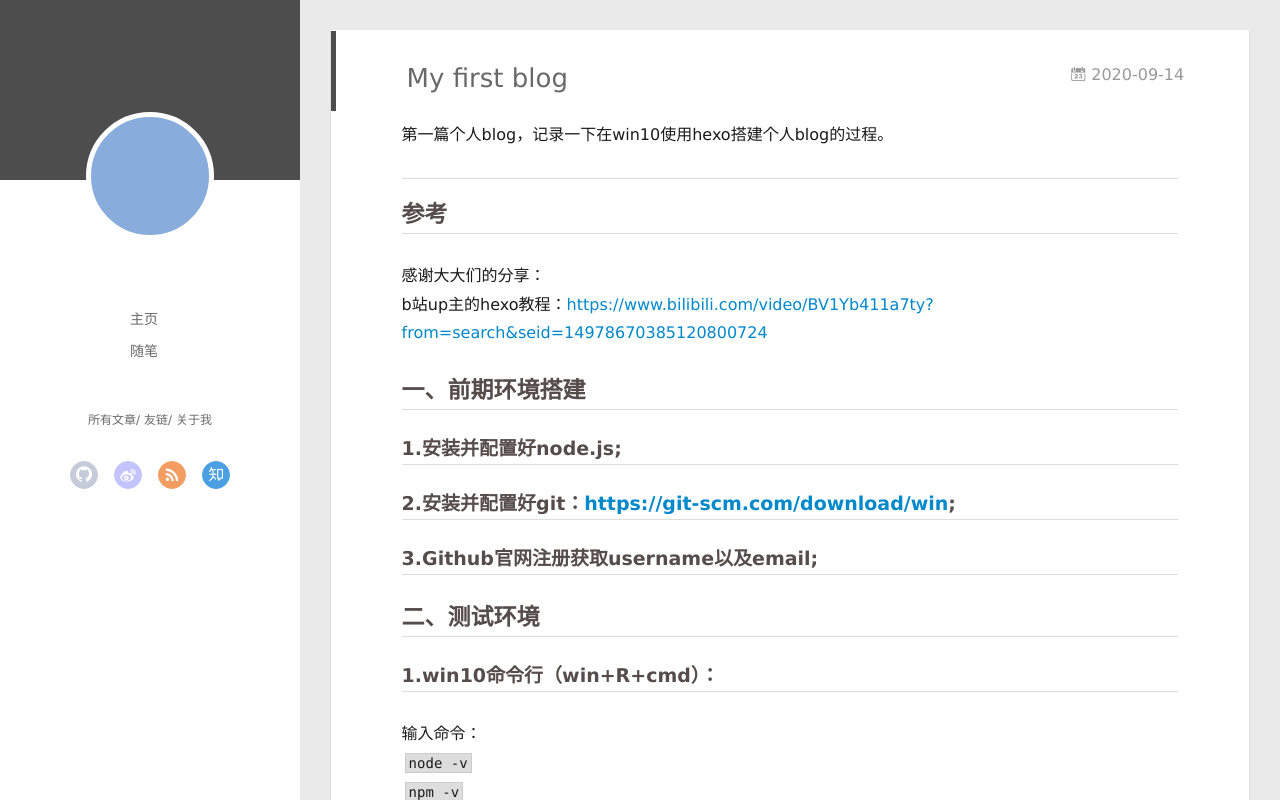
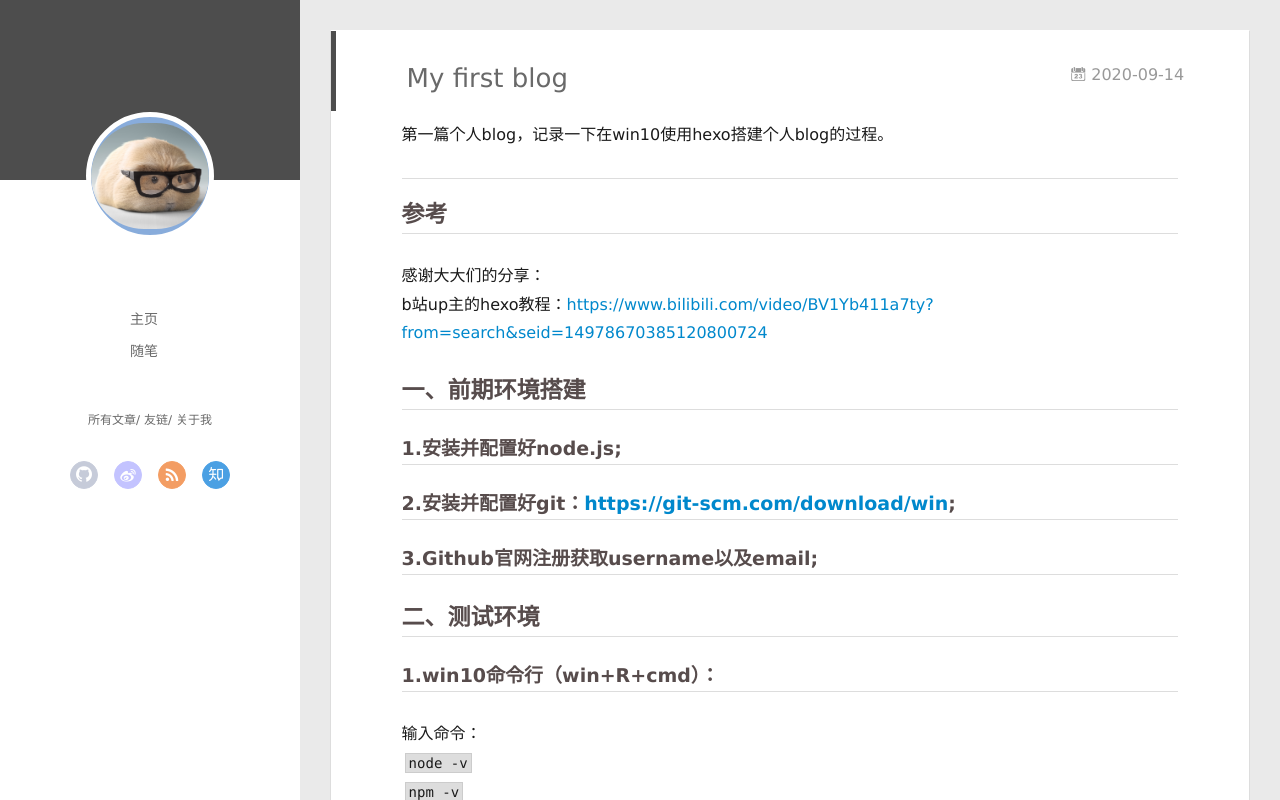
Before and after one commit to smallwhite0v0/smallwhite0v0.github.io, a plain HTML site: page 2020/09/14/My-first-blog/index.html in a window 1280 px wide. Drawn offline with Linux system fonts and the light colour scheme.

Commit message:
Site updated: 2020-12-05 23:21:26

```diff
--- a/2020/09/14/My-first-blog/index.html
+++ b/2020/09/14/My-first-blog/index.html
@@ -48,7 +48,7 @@
 <div class="intrude-less">
 	<header id="header" class="inner">
 		<a href="/" class="profilepic">
-			<img src="" class="js-avatar">
+			<img src="/img/head.png" class="js-avatar">
 		</a>
 		<hgroup>
 		  <h1 class="header-author"><a href="/"></a></h1>
@@ -106,7 +106,7 @@
 	<div class="intrude-less">
 		<header id="header" class="inner">
 			<div class="profilepic">
-				<img src="" class="js-avatar">
+				<img src="/img/head.png" class="js-avatar">
 			</div>
 			<hgroup>
 			  <h1 class="header-author js-header-author"></h1>
```
Also changed, not shown: 2020/09/14/hello-world/index.html (+2 -2 lines), 2020/09/15/Hexo常见问题/index.html (+2 -2 lines), 2020/11/30/bootstrap工具包/index.html (+2 -2 lines), archives/2020/09/index.html (+2 -2 lines), archives/2020/11/index.html (+2 -2 lines), archives/2020/index.html (+2 -2 lines), archives/index.html (+2 -2 lines), index.html (+2 -2 lines), tags/Bootstrap/index.html (+2 -2 lines), tags/hexo/index.html (+2 -2 lines), img/head.png (added).
